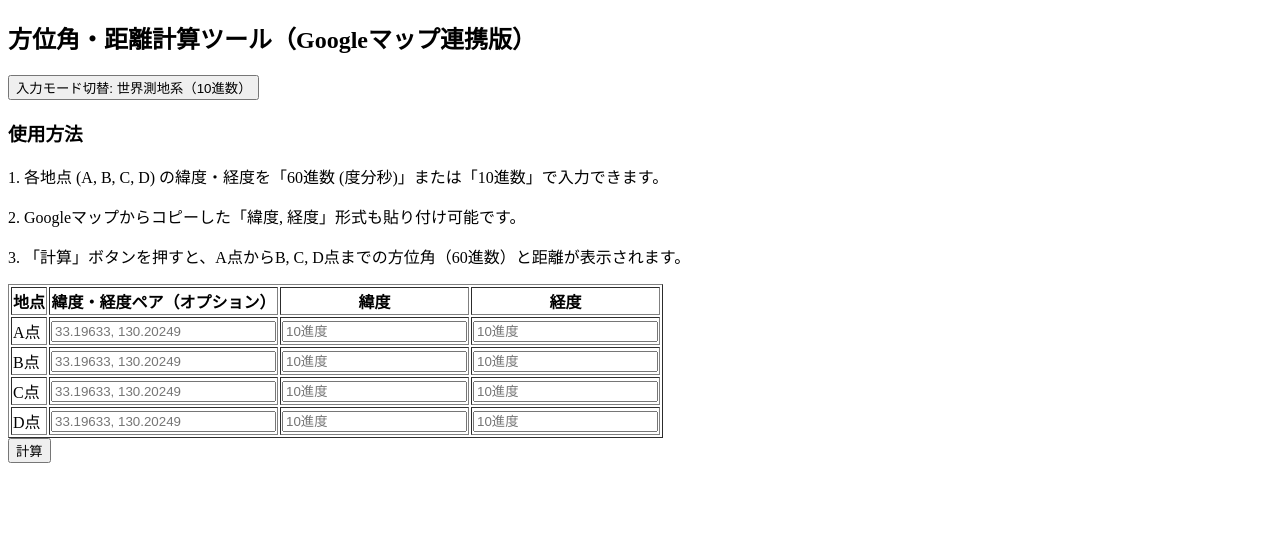
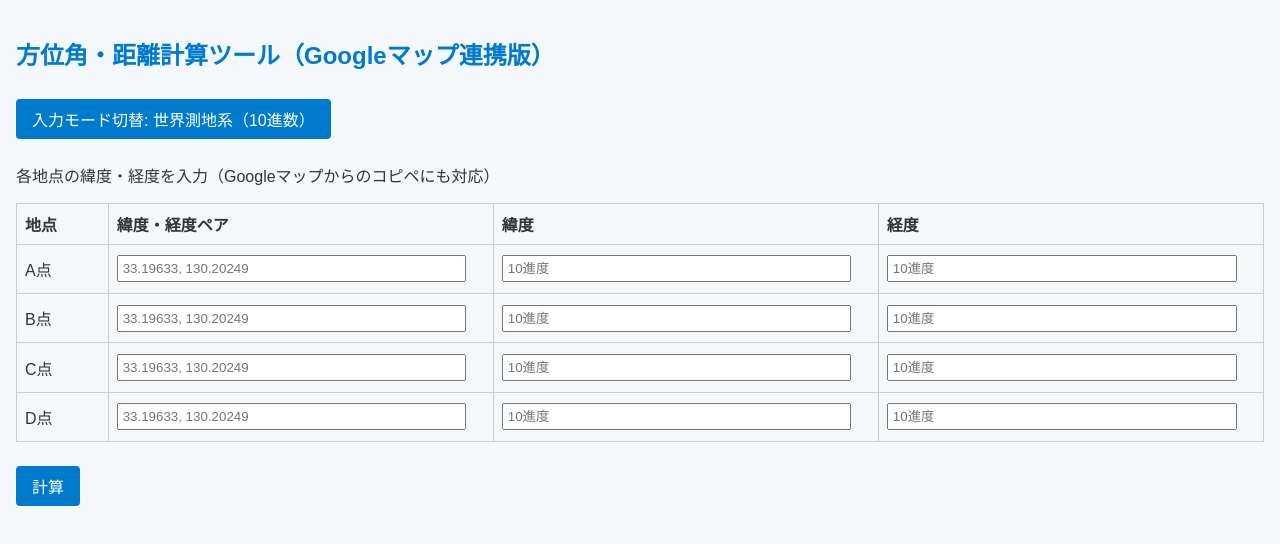
Before and after one commit to DEAD-END-peace/sinhoku, a plain HTML site: page index.html in a window 1280 px wide. Drawn offline with Linux system fonts and the light colour scheme.

Commit message:
Update index.html

```diff
--- a/index.html
+++ b/index.html
@@ -2,10 +2,67 @@
 <html lang="ja">
 <head>
     <meta charset="UTF-8">
+    <meta name="viewport" content="width=device-width, initial-scale=1.0">
     <title>方位角・距離計算ツール（改良版）</title>
+    <style>
+        body {
+            font-family: sans-serif;
+            background-color: #f4f8fb;
+            margin: 0;
+            padding: 1em;
+            color: #333;
+        }
+        h2 {
+            color: #007acc;
+        }
+        table {
+            width: 100%;
+            max-width: 100%;
+            border-collapse: collapse;
+            margin-bottom: 1em;
+        }
+        table, th, td {
+            border: 1px solid #ccc;
+        }
+        th, td {
+            padding: 0.5em;
+            text-align: left;
+        }
+        input[type="number"], input[type="text"] {
+            width: 95%;
+            padding: 0.3em;
+            margin: 0.2em 0;
+            box-sizing: border-box;
+        }
+        button {
+            padding: 0.5em 1em;
+            margin: 0.5em 0;
+            background-color: #007acc;
+            color: white;
+            border: none;
+            border-radius: 4px;
+            font-size: 1em;
+        }
+        button:hover {
+            background-color: #005e99;
+        }
+        @media screen and (max-width: 600px) {
+            table, thead, tbody, th, td, tr {
+                display: block;
+                width: 100%;
+            }
+            tr {
+                margin-bottom: 1em;
+                border-bottom: 1px solid #ccc;
+            }
+            th {
+                background: #e0f0ff;
+                font-weight: bold;
+            }
+        }
+    </style>
     <script>
-        let isDecimalMode = false; // ← 初期状態を60進数（false）ではなく10進数（true）に修正
-
+        let isDecimalMode = false;
         function toggleInputMode() {
             isDecimalMode = !isDecimalMode;
             document.getElementById("inputMode").innerText = isDecimalMode ? "世界測地系（10進数）" : "世界測地系（60進数）";
@@ -13,13 +70,11 @@
                 el.style.display = (isDecimalMode && el.classList.contains("decimalInput")) || (!isDecimalMode && el.classList.contains("dmsInput")) ? "inline" : "none";
             });
         }
-
         function toRadians(degrees) { return degrees * Math.PI / 180; }
         function toDegrees(radians) { return radians * 180 / Math.PI; }
         function dmsToDecimal(deg, min, sec) {
             return parseFloat(deg) + parseFloat(min) / 60 + parseFloat(sec) / 3600;
         }
-
         function decimalToDMS(decimal) {
             const deg = Math.floor(decimal);
             const minFloat = (decimal - deg) * 60;
@@ -27,11 +82,9 @@
             const sec = ((minFloat - min) * 60).toFixed(2);
             return `${deg}°${min}′${sec}″`;
         }
-
         function convertToWorldGeodetic(lat, lon) {
             return { lat, lon };
         }
-
         function calculateBearingAndDistance(lat1, lon1, lat2, lon2) {
             const R = 6371.0;
             let φ1 = toRadians(lat1), φ2 = toRadians(lat2);
@@ -44,22 +97,18 @@
             let distance = R * 2 * Math.atan2(Math.sqrt(a), Math.sqrt(1 - a));
             return { bearing: bearingDMS, distance: distance.toFixed(2) };
         }
-
         function calculateMapCode(lat, lon) {
             return `https://www.google.com/maps?q=${lat},${lon}`;
         }
-
         function parseLatLonPair(inputId) {
             const val = document.getElementById(inputId).value;
             const parts = val.split(',').map(s => parseFloat(s.trim()));
             return parts.length === 2 ? parts : [NaN, NaN];
         }
-
         function calculate() {
             const points = ['A', 'B', 'C', 'D'];
             let coords = {};
             let mapLinksHtml = '<h3>各地点のGoogleマップリンク</h3><ul>';
-
             points.forEach(point => {
                 let lat, lon;
                 if (document.getElementById(`latlon${point}`).value) {
@@ -77,22 +126,16 @@
                 let mapUrl = calculateMapCode(coords[point].lat, coords[point].lon);
                 mapLinksHtml += `<li>${point}点: <a href="${mapUrl}" target="_blank">${mapUrl}</a></li>`;
             });
-
             mapLinksHtml += '</ul>';
             document.getElementById("mapLinks").innerHTML = mapLinksHtml;
-
             let results = '<table border="1"><tr><th>区間</th><th>方位角（60進）</th><th>距離(km)</th></tr>';
-
             ['B', 'C', 'D'].forEach(point => {
                 let result = calculateBearingAndDistance(coords['A'].lat, coords['A'].lon, coords[point].lat, coords[point].lon);
                 results += `<tr><td>A→${point}</td><td>${result.bearing}</td><td>${result.distance}</td></tr>`;
             });
-
             results += '</table>';
             document.getElementById("results").innerHTML = results;
         }
-
-        // 初期化処理で10進数表示モードに切り替える
         window.onload = function() {
             if (!isDecimalMode) toggleInputMode();
         }
@@ -101,17 +144,14 @@
 <body>
     <h2>方位角・距離計算ツール（Googleマップ連携版）</h2>
     <button onclick="toggleInputMode()">入力モード切替: <span id="inputMode">世界測地系（10進数）</span></button>
-    <h3>使用方法</h3>
-    <p>1. 各地点 (A, B, C, D) の緯度・経度を「60進数 (度分秒)」または「10進数」で入力できます。</p>
-    <p>2. Googleマップからコピーした「緯度, 経度」形式も貼り付け可能です。</p>
-    <p>3. 「計算」ボタンを押すと、A点からB, C, D点までの方位角（60進数）と距離が表示されます。</p>
+    <p>各地点の緯度・経度を入力（Googleマップからのコピペにも対応）</p>
     <form onsubmit="calculate(); return false;">
-        <table border="1">
-            <tr><th>地点</th><th>緯度・経度ペア（オプション）</th><th>緯度</th><th>経度</th></tr>
+        <table>
+            <tr><th>地点</th><th>緯度・経度ペア</th><th>緯度</th><th>経度</th></tr>
             <script>
                 ['A', 'B', 'C', 'D'].forEach(point => {
                     document.write(`<tr><td>${point}点</td>`);
-                    document.write(`<td><input type="text" id="latlon${point}" placeholder="33.19633, 130.20249" size="25"></td>`);
+                    document.write(`<td><input type="text" id="latlon${point}" placeholder="33.19633, 130.20249"></td>`);
                     ['lat', 'lon'].forEach(c => {
                         document.write('<td>');
                         document.write(`<span class="dmsInput" style="display:none;">`);
```
